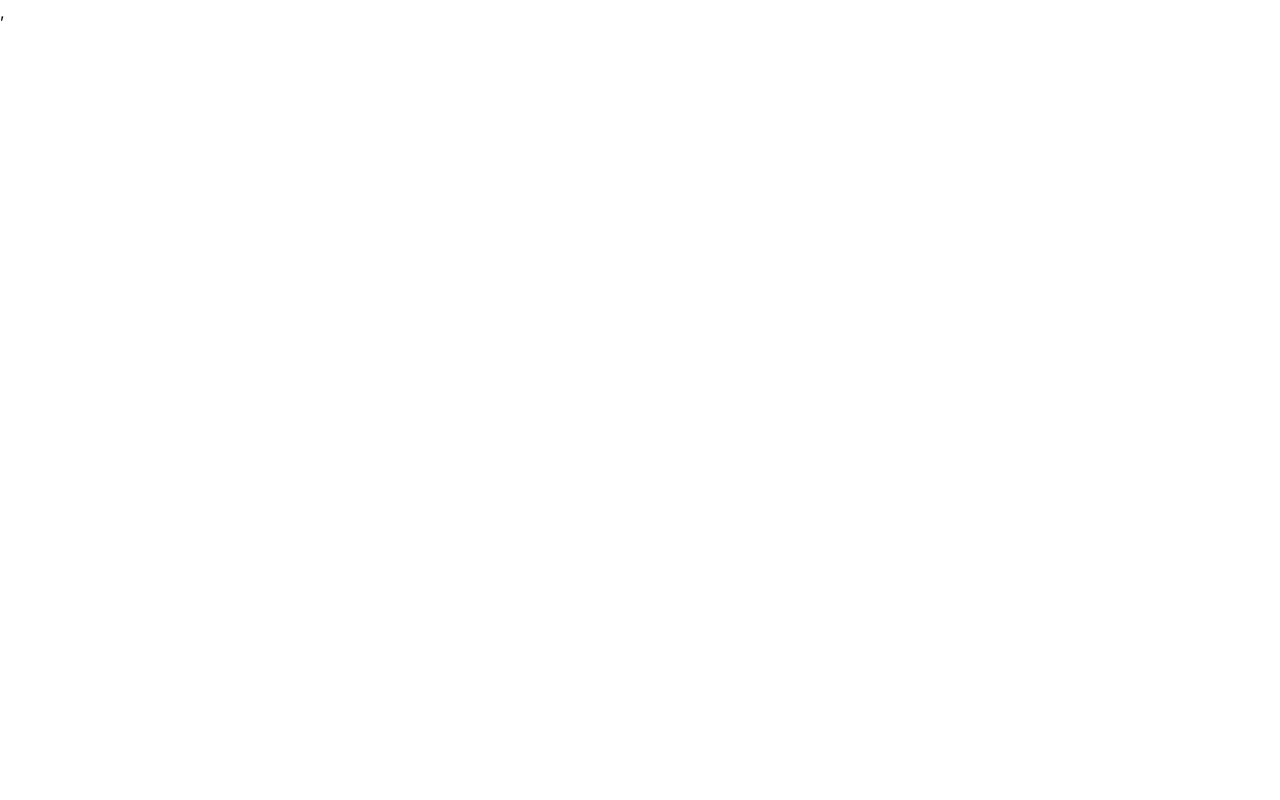
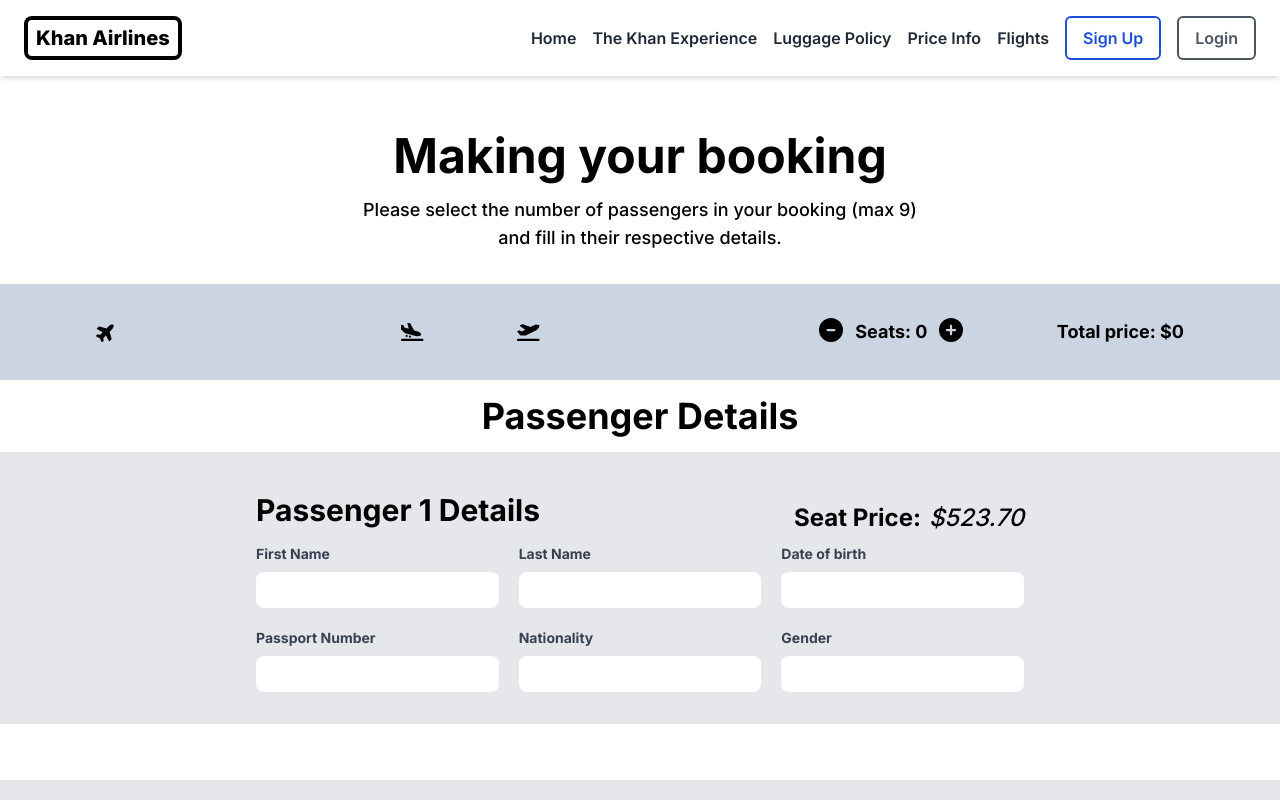
Before and after one commit to YahyaAhmedKhan/db-proj-frontend, a React (Create React App) app: page /booking/1/1 in a window 1280 px wide. Before the commit this address had no page. Shown: the top 800 px of the page. Built offline with nearby package versions, Linux system fonts and the light colour scheme; no server answers.

Commit message:
first two rows done of bookign form

```diff
--- a/src/App.js
+++ b/src/App.js
@@ -13,7 +13,7 @@ function App() {
         <Route path="/signup" element={<SignUp />} />
         <Route path="/login" element={<Login />} />
         <Route path="/flights" element={<FlightsPage />} />
-        <Route path="/booking/:flightId" element={<BookingPage />} />
+        <Route path="/booking/:flightId/:date" element={<BookingPage />} />
         <Route path="/" element={<Navigate to="/login" />} />
       </Routes>
     </BrowserRouter>
--- a/src/pages/booking-page.js
+++ b/src/pages/booking-page.js
@@ -55,7 +55,7 @@ export const BookingPage = () => {
           Please select the number of passengers in your booking (max 9) and
           fill in their respective details.
         </p>
-        <div className="h-24 w-screen bg-slate-300 flex justify-center items-center">
+        <div className="flight-info-bar h-24 w-screen bg-slate-300 flex justify-center items-center">
           <div className="flight-info-row font-bold text-lg flex w-[85%] justify-between items-center">
             <div className="flex items-center">
               <FontAwesomeIcon
@@ -108,6 +108,11 @@ export const BookingPage = () => {
             <p>Total price: ${price}</p>
           </div>
         </div>
+
+        <h1 className=" font-bold text-4xl py-4">Passenger Details</h1>
+
+        <BookingForm></BookingForm>
+        <BookingForm></BookingForm>
       </div>
     </div>
   );
@@ -133,3 +138,173 @@ function timeDifference(time1, time2) {
 
   return `${hours}hr ${minutes}mins`;
 }
+
+const BookingForm = () => {
+  const [passengerDetails, setPassengerDetails] = useState({
+    firstName: "",
+    lastName: "",
+    phoneNumber: "",
+    nationality: "",
+    gender: "",
+    specialNeeds: false,
+    extraBaggage: false,
+  });
+  const [seatPrice, setSeatPrice] = useState(523.7);
+
+  const handleInputChange = (e) => {
+    const { name, value, type, checked } = e.target;
+    setPassengerDetails({
+      ...passengerDetails,
+      [name]: type === "checkbox" ? checked : value,
+    });
+  };
+
+  const handleSubmit = (e) => {
+    e.preventDefault();
+    // Submit logic here
+    console.log(passengerDetails);
+  };
+
+  return (
+    <div className="w-full mb-10">
+      <form
+        onSubmit={handleSubmit}
+        className=" bg-gray-200 px-64 pt-10 pb-8 mb-4"
+      >
+        <div className="form-info-top justify-between flex">
+          <h2 className="text-3xl mb-4 font-bold">Passenger 1 Details</h2>
+          <div className="flex text-2xl items-center">
+            <h2 className=" font-bold">Seat Price: </h2>
+            <p className="pl-2 italic font-medium ">
+              ${parseFloat(seatPrice.toFixed(2)).toFixed(2)}
+            </p>
+          </div>
+        </div>
+
+        <div className="form-first-row flex gap-5 mb-5">
+          <div className="flex flex-col flex-grow">
+            <label className="block text-gray-700 text-sm font-bold mb-2">
+              First Name
+            </label>
+            <input
+              className="w-full py-2 px-3 text-gray-700 leading-tight focus:outline-none focus:shadow-outline rounded-lg"
+              type="text"
+              name="firstName"
+              value={passengerDetails.firstName}
+              onChange={handleInputChange}
+            />
+          </div>
+
+          <div className="flex flex-col flex-grow">
+            <label className="block text-gray-700 text-sm font-bold mb-2">
+              Last Name
+            </label>
+            <input
+              className="w-full py-2 px-3 text-gray-700 leading-tight focus:outline-none focus:shadow-outline rounded-lg"
+              type="text"
+              name="firstName"
+              value={passengerDetails.firstName}
+              onChange={handleInputChange}
+            />
+          </div>
+
+          <div className="flex flex-col flex-grow">
+            <label className="block text-gray-700 text-sm font-bold mb-2">
+              Date of birth
+            </label>
+            <input
+              className="w-full py-2 px-3 text-gray-700 leading-tight focus:outline-none focus:shadow-outline rounded-lg"
+              type="text"
+              name="firstName"
+              value={passengerDetails.firstName}
+              onChange={handleInputChange}
+            />
+          </div>
+        </div>
+        <div className="form-second-row flex gap-5">
+          <div className="flex flex-col flex-grow-[60]">
+            <label className="block text-gray-700 text-sm font-bold mb-2">
+              Passport Number
+            </label>
+            <input
+              className="w-full py-2 px-3 text-gray-700 leading-tight focus:outline-none focus:shadow-outline rounded-lg"
+              type="text"
+              name="firstName"
+              value={passengerDetails.firstName}
+              onChange={handleInputChange}
+            />
+          </div>
+
+          <div className="flex flex-col flex-grow-[30]">
+            <label className="block text-gray-700 text-sm font-bold mb-2">
+              Nationality
+            </label>
+            <input
+              className="w-full py-2 px-3 text-gray-700 leading-tight focus:outline-none focus:shadow-outline rounded-lg"
+              type="text"
+              name="lastName"
+              value={passengerDetails.lastName}
+              onChange={handleInputChange}
+            />
+          </div>
+
+          <div className="flex flex-col flex-grow-[20]">
+            <label className="block text-gray-700 text-sm font-bold mb-2">
+              Gender
+            </label>
+            <input
+              className="w-full py-2 px-3 text-gray-700 leading-tight focus:outline-none focus:shadow-outline rounded-lg"
+              type="text"
+              name="dateOfBirth"
+              value={passengerDetails.dateOfBirth}
+              onChange={handleInputChange}
+            />
+          </div>
+        </div>
+        {/* <div className="form-third-row flex gap-5">
+          <div className="flex flex-col flex-grow-40">
+            <label className="block text-gray-700 text-sm font-bold mb-2">
+              Seat Class:
+            </label>
+            <select
+              className="w-full py-2 px-3 text-gray-700 leading-tight focus:outline-none focus:shadow-outline rounded-lg"
+              name="seatClass"
+              value={passengerDetails.seatClass}
+              onChange={handleInputChange}
+            >
+              <option value="Economy">Economy</option>
+              <option value="Business">Business</option>
+              <option value="First Class">First Class</option>
+            </select>
+          </div>
+
+          <div className="flex flex-col flex-grow-25">
+            <label className="block text-gray-700 text-sm font-bold mb-2">
+              Special Needs:
+            </label>
+            <input
+              className="ml-2"
+              type="checkbox"
+              name="specialNeeds"
+              checked={passengerDetails.specialNeeds}
+              // onChange={handleCheckboxChange}
+            />
+          </div>
+
+          <div className="flex flex-col flex-grow">
+            <label className="block text-gray-700 text-sm font-bold mb-2">
+              Extra Baggage Allowance:
+            </label>
+            <input
+              className="ml-2"
+              type="checkbox"
+              name="extraBaggage"
+              checked={passengerDetails.extraBaggage}
+              // onChange={handleCheckboxChange}
+            />
+          </div>
+        </div> */}
+      </form>
+    </div>
+  );
+};
```
